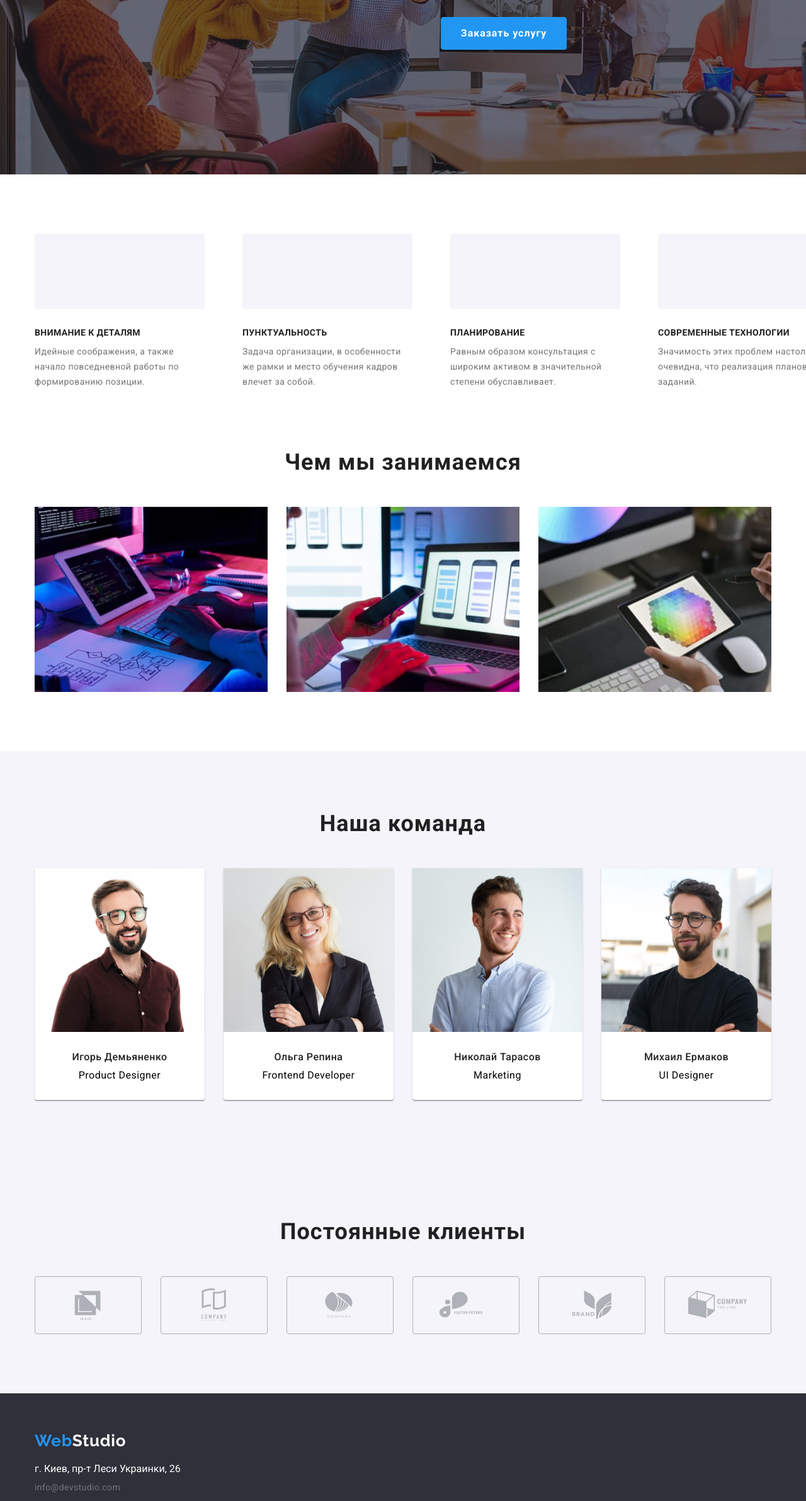
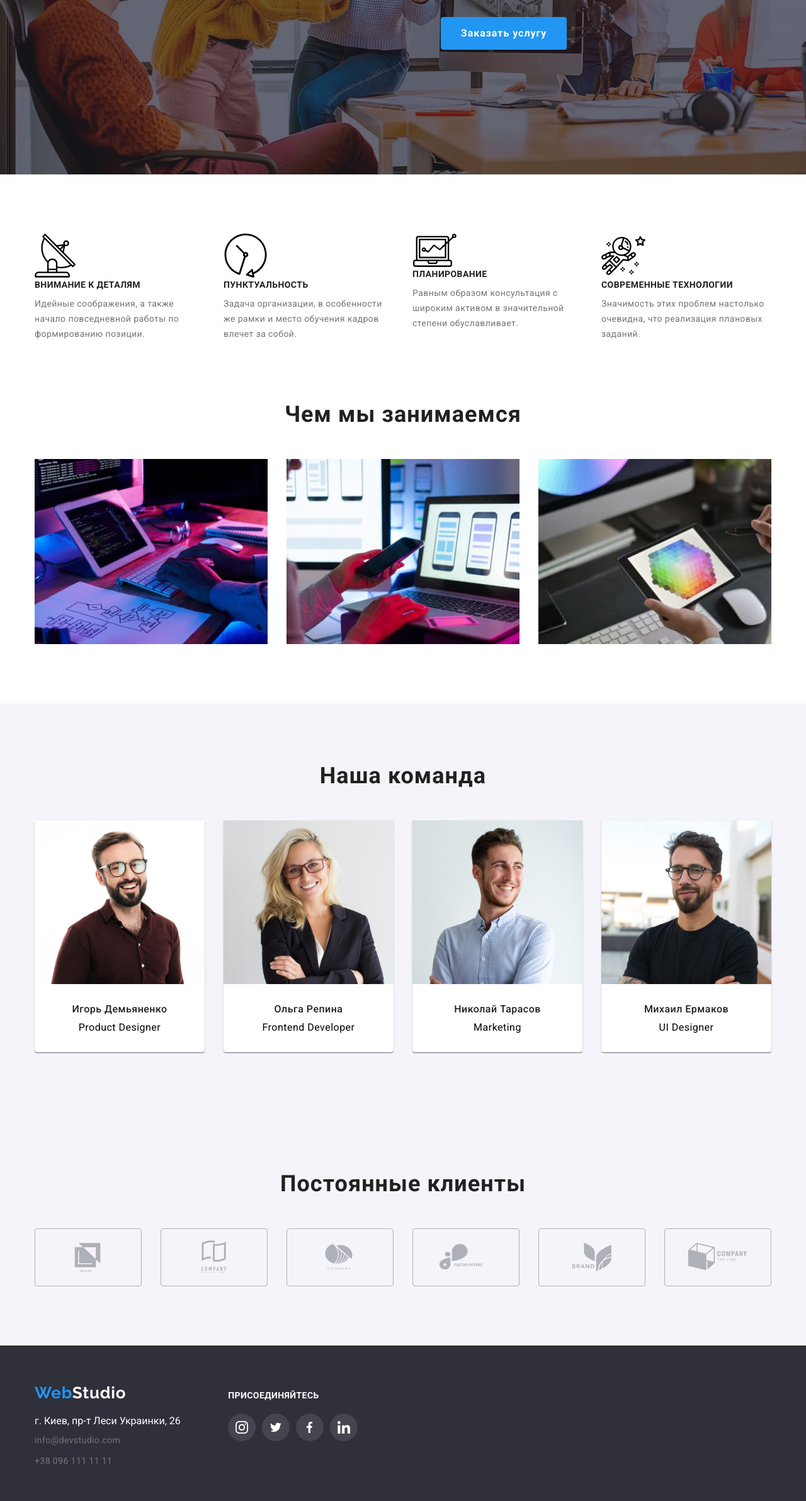
Before and after one commit to boninya/goit-markup-hw-04, a plain HTML site: page index.html in a window 1280 px wide. Shown: the part 404-2788 px from the top of the page at 63% size. Drawn offline with nearby package versions, Linux system fonts and the light colour scheme.

Commit message:
add icons in footer

```diff
--- a/css/styles.css
+++ b/css/styles.css
@@ -46,10 +46,10 @@ header {
   padding-bottom: 25px;
 }
 
-.icon-header {
-  margin-right:10px;
+  /* ========= START COMPONENTS ========= */
+  .section {
+    padding: 94px 0;
   }
-
   .container {
     width: 1200px;
     margin-left: auto;
@@ -57,13 +57,6 @@ header {
     padding-left: 15px;
     padding-right: 15px;
   }
-
-
-  /* ========= START COMPONENTS ========= */
-  .section {
-    padding: 94px 0;
-  }
-
   .title {
     margin-bottom: 50px;
     font-weight: 700;
@@ -129,6 +122,7 @@ header {
   line-height: 1.14;
   letter-spacing: 0.02em;
   color: var(--primary-color-text);
+  fill: #2F303A;
 }
 
 .header-contact {
@@ -144,6 +138,9 @@ header {
 .tel:hover {
   color: var(--accent-color);
   fill:var(--accent-color);
+}
+.icon-header {
+  margin-right:10px;
 }
 
 /* ========= END HEADER ========= */
@@ -218,6 +215,7 @@ header {
   text-transform: uppercase;
   margin-bottom: 10px;
 }
+/*
 .advantages-list::before {
   content: "";
   display: block;
@@ -227,16 +225,11 @@ header {
   border-radius: 4px;
   margin-right: 30px;
   margin-bottom: 30px;
+  }
+*/
 
-}
 
-.icon-advantages {
-  background-image: url();
-  background-size: contain;
-  background-repeat: no-repeat;
-  background-position: center;
 
-}
 .advantages-list:not(:last-child) {
   margin-right: 30px;
 }
@@ -372,8 +365,6 @@ letter-spacing: 0.03em;
 background: var(--dark-background);
 padding-top: 60px;
 padding-bottom: 60px;
-
-
 }
 .text-social {
 font-weight: 700;
@@ -382,16 +373,37 @@ line-height: 1.14;
 letter-spacing: 0.03em;
 text-transform: uppercase;
 color: #FFFFFF;
+margin-bottom: 20px;
 }
 .footer-box {
-  /*display: flex;*/
+  display: flex;
 }
 .footer-social {
   margin-left: 70px;
-
+  margin-top: 12px;
+}
+.social-list {
+  display: inline-flex;
+  justify-content: space-between;
 }
  .social-link {
+  width:44px;
+  height:44px;
+  border-radius: 50%;
+  background-color:rgba(255, 255, 255, 0.1);
   display: flex;
+  align-items: center;
+  justify-content: center;
+  fill:#FFFFFF;
+  margin-right: 10px;
+}
+.social-link:hover,
+.social-link:focus{
+  background-color: var(--accent-color);
+}
+
+/*.social-list:not(:last-child) {
+  margin-right: 10px;*/
 }
 /* ========= END FOOTER  ========= */
 /* ========= START PORTFOLIO ========= */
--- a/index.html
+++ b/index.html
@@ -46,19 +46,31 @@
             <div class="container">
                 <h2 hidden class="title-hid">Особенности</h2>
             <ul class="list advantages-container">
-                <li class="advantages-list icon-advantages">
+                <li class="advantages-list ">
+                    <svg class="icon-advantages" width="65" height="70">
+                        <use href="./images/icons/icons.svg#icon-sputnik"></use>
+                    </svg>
                     <h3 class="subtitle subtitle-advan">Внимание к деталям</h3>
                     <p class="description desc-advan"> Идейные соображения, а также начало повседневной работы по формированию позиции.</p>
                 </li>
                 <li class="advantages-list">
+                    <svg class="icon-advantages" width="70" height="70">
+                        <use href="./images/icons/icons.svg#icon-clock"></use>
+                    </svg>
                     <h3 class="subtitle subtitle-advan">Пунктуальность</h3>
                     <p class="description desc-advan">Задача организации, в особенности же рамки и место обучения кадров влечет за собой. </p>
                 </li>
                 <li class="advantages-list">
+                    <svg class="icon-advantages" width="70" height="53">
+                        <use href="./images/icons/icons.svg#icon-laptop"></use>
+                    </svg>
                     <h3 class="subtitle subtitle-advan">Планирование</h3>
                     <p class="description desc-advan"> Равным образом консультация с широким активом в значительной степени обуславливает.</p>
                 </li>
                 <li class="advantages-list">
+                    <svg class="icon-advantages" width="70" height="70">
+                        <use href="./images/icons/icons.svg#icon-astronaut"></use>
+                    </svg>
                     <h3 class="subtitle subtitle-advan">Современные технологии</h3>
                     <p class="description desc-advan" >Значимость этих проблем настолько очевидна, что реализация плановых заданий.</p>
                 </li>
@@ -138,16 +150,16 @@
         </div>
             <div class="footer-social">
                 <h2 class="text-social">присоединяйтесь</h2>
-            <ul class="social-link list">
-                <li><a href="">
+            <ul class="link list social-list">
+                <li class="social-list-item"><a href="" class="social-link">
                 <svg class="icon-fotter" width="20" height="20">
                 <use href="./images/icons/icons.svg#icon-instagram" ></use> </svg></a></li>
 
-                <li><a href=""> <svg class="icon-fotter" width="20" height="20">
+                <li class="social-list-item"><a href="" class="social-link"> <svg class="icon-fotter" width="20" height="16">
                     <use href="./images/icons/icons.svg#icon-twitter"></use> </svg></a> </li>
-                <li><a href=""> <svg class="icon-fotter" width="20" height="20">
+                <li class="social-list-item"><a href="" class="social-link"> <svg class="icon-fotter" width="10" height="20">
                     <use href="./images/icons/icons.svg#icon-facebook"></use> </svg></a></li>
-                <li><a href=""> <svg class="icon-fotter" width="20" height="20">
+                <li class="social-list-item"><a href="" class="social-link"> <svg class="icon-fotter" width="20" height="20">
                     <use href="./images/icons/icons.svg#icon-in"></use> </svg></a></li>
             </ul>
            </div>
```
Also changed, not shown: portfolio.html (+22 -5 lines). Lines whose indentation alone changed are shown as unchanged.
